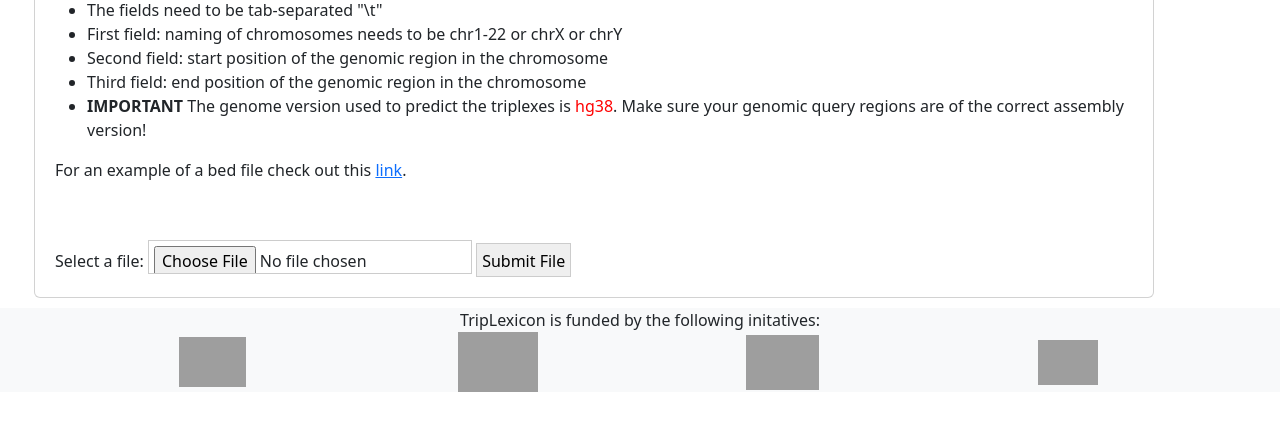
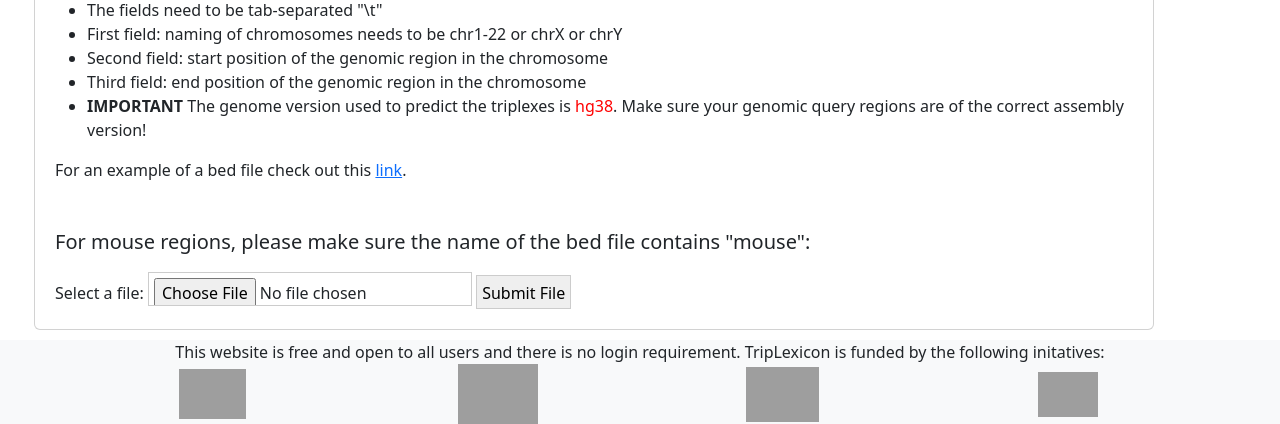
Before and after one commit to SchulzLab/TripLexicon, a Django app: page /search_gen_region_home in a window 1280 px wide. Shown: the part 672-1096 px from the top of the page. Before the commit the page ends 1064 px from the top, so only its background shows below. Run offline with Django 4.2, Linux system fonts and the light colour scheme; some libraries are stand-ins or nearby versions; grey boxes are pictures that could not be loaded.

Commit message:
footer update and region query mouse

```diff
--- a/TriplexDB/website/templates/TriplexDB/footer.html
+++ b/TriplexDB/website/templates/TriplexDB/footer.html
@@ -2,27 +2,32 @@
 
 <footer class="bg-body-tertiary text-center">
     <div class="container">
-        <div class="row"  style="text-align:center">
-		<div class="col-12" style="text-align:center font-size:small">
-            		TripLexicon is funded by the following initatives:
-       	    		</br>
-	 	</div>
-	 </div>
+        <div class="row" style="text-align:center">
+            <div class="col-12" style="text-align:center font-size:small">
+                This website is free and open to all users and there is no login requirement.
+                TripLexicon is funded by the following initatives:
+                </br>
+            </div>
+        </div>
         <div class="row">
             <div class="col-3">
-                <img class='img-fluid' src="{% static 'images/Logo-Goethe-University-Frankfurt-am-Main.svg' %}" style="width: auto; height: 50px;" alt='Triplex_schem'/>
+                <img class='img-fluid' src="{% static 'images/Logo-Goethe-University-Frankfurt-am-Main.svg' %}"
+                    style="width: auto; height: 50px;" alt='Triplex_schem' />
             </div>
 
             <div class="col-3">
-                <img class='img-fluid' src="{% static 'images/CPI_Logo_RGB_neu.svg' %}" style="width: auto; height: 60px;" alt='Triplex_schem'/>
+                <img class='img-fluid' src="{% static 'images/CPI_Logo_RGB_neu.svg' %}"
+                    style="width: auto; height: 60px;" alt='Triplex_schem' />
             </div>
 
             <div class="col-3">
-                <img class='img-fluid' src="{% static 'images/dzhk.png' %}" style="width: auto; height: 55px;" alt='Triplex_schem'/>
+                <img class='img-fluid' src="{% static 'images/dzhk.png' %}" style="width: auto; height: 55px;"
+                    alt='Triplex_schem' />
             </div>
 
             <div class="col-3">
-                <img class='img-fluid' src="{% static 'images/TRR267_darkred_nobg.png' %}" style="width: auto; height: 45px;" alt='Triplex_schem'/>
+                <img class='img-fluid' src="{% static 'images/TRR267_darkred_nobg.png' %}"
+                    style="width: auto; height: 45px;" alt='Triplex_schem' />
             </div>
         </div>
     </div>
--- a/TriplexDB/website/templates/TriplexDB/search_gen_region_home.html
+++ b/TriplexDB/website/templates/TriplexDB/search_gen_region_home.html
@@ -20,8 +20,10 @@
 	}
 
 	select::-ms-expand {
-    display: none; /* Remove default arrow in Internet Explorer 10 and 11 */
+		display: none;
+		/* Remove default arrow in Internet Explorer 10 and 11 */
 	}
+
 	/* Target Internet Explorer 9 to undo the custom arrow */
 	@media screen and (min-width:0\0) {
 		select {
@@ -30,7 +32,7 @@ select::-ms-expand {
 		}
 	}
 
-.input_region{
+	.input_region {
 		margin: 20px 25px 50px 0;
 		width: 300px;
 		/* padding: 5px 35px 5px 35px;*/
@@ -44,7 +46,7 @@ margin: 20px 25px 50px 0;
 
 
 
-.chr{
+	.chr {
 		margin: 20px 25px 50px 0;
 		/*padding: 5px 35px 5px 35px;*/
 		font-size: 16px;
@@ -55,7 +57,7 @@ margin: 20px 25px 50px 0;
   appearance: none;*/
 	}
 
-.col-11{
+	.col-11 {
 		display: flex !important;
 	}
 
@@ -67,10 +69,13 @@ margin: 20px 25px 50px 0;
 
 	/* Align species select in its own row */
 	.mb-3 {
-    margin-bottom: 20px; /* Adds spacing between rows */
+		margin-bottom: 20px;
+
+		/* Adds spacing between rows */
 		.form-container {
 			width: 100%;
-}}
+		}
+	}
 
 	/* Adjust column widths and input styling */
 	input {
@@ -102,7 +107,7 @@ button.search {
 						<option value="Human"> Human </option>
 						<option value="Mouse"> Mouse </option>
 					</select>
-			<br/>
+					<br />
 				</div>
 			</div>
 
@@ -120,19 +125,22 @@ button.search {
 
 				<div class="col-md-4">
 					<h4>Start position in chromosome:</h4>
-			<input type="text" class="form-control me-2 input_region" placeholder="Start position in chromosome" name="start" >
+					<input type="text" class="form-control me-2 input_region" placeholder="Start position in chromosome"
+						name="start">
 				</div>
 
 
 				<div class="col-md-4">
 					<h4>End position in chromosome:</h4>
-			<input type="text" class="form-control me-2 input_region" placeholder="End position in chromosome" name="end">
+					<input type="text" class="form-control me-2 input_region" placeholder="End position in chromosome"
+						name="end">
 				</div>
 			</div>
 
 			<div class="row h-100">
 				<div class="col-md-2">
-				<button class="btn d-flex search" style="color: white; background-color: #0c042e; border-color: white;"
+					<button class="btn d-flex search"
+						style="color: white; background-color: #0c042e; border-color: white;"
 						type="submit">Search</button>
 				</div>
 			</div>
@@ -148,15 +156,19 @@ button.search {
 					<li> First field: naming of chromosomes needs to be chr1-22 or chrX or chrY</li>
 					<li>Second field: start position of the genomic region in the chromosome</li>
 					<li>Third field: end position of the genomic region in the chromosome</li>
-			<li><strong>IMPORTANT</strong> The genome version used to predict the triplexes is <span style="color: red">hg38</span>. Make sure your genomic query regions are of the correct assembly version!</li>
+					<li><strong>IMPORTANT</strong> The genome version used to predict the triplexes is <span
+							style="color: red">hg38</span>. Make sure your genomic query regions are of the correct
+						assembly version!</li>
 				</ul>
-	  For an example of a bed file check out this <a href="https://github.com/ChrissiKalk97/Triplexicon/blob/main/TriplexDB/Test_bed_file_for_triplexaligner.bed">link</a>.
+				For an example of a bed file check out this <a
+					href="https://github.com/ChrissiKalk97/Triplexicon/blob/main/TriplexDB/Test_bed_file_for_triplexaligner.bed">link</a>.
 			</div>
 		</div>
 
 		<div class="row h-100 mt-5">
+			<h5>For mouse regions, please make sure the name of the bed file contains "mouse": </h5>
 			<div class="col-md">
-		<form method="post" enctype="multipart/form-data" action="{% url 'search_gen_region_results' %}" >
+				<form method="post" enctype="multipart/form-data" action="{% url 'search_gen_region_results' %}">
 					{% csrf_token %}
 					<label for="file">Select a file:</label>
 					<input type="file" accept=".bed" id="id_bed_file" name="bed_file">
--- a/TriplexDB/website/views.py
+++ b/TriplexDB/website/views.py
@@ -217,9 +217,13 @@ def search_transcript_values(request):
 
         if triplexes:
             nr_triplexes = len(triplexes)
-            # dna_id = [triplex['dnaid'] for triplex in triplexes]
+            if nr_triplexes > 10000:
+                 triplexes = triplexes[:10000]
+            dnaids = set([triplex['dnaid'] for triplex in triplexes])
+            dnas_targeted_by_trans = len(dnaids)
             dna_genes = [triplex['dnagenesymbol'] for triplex in triplexes]
-            dnas_targeted_by_trans = len(set(dna_genes))
+            if len(dna_genes) > 1000:
+                dna_genes = dna_genes[:1000]
 
             return render(
                 request,
@@ -335,11 +339,13 @@ def search_rna_symbol_values(request):
             )
 
             nr_triplexes = len(triplexes)
-            if nr_triplexes > 15000:
-                 triplexes = triplexes[:15000]
+            if nr_triplexes > 10000:
+                 triplexes = triplexes[:10000]
 
         if triplexes:
             dna_genes = [triplex['dnagenesymbol'] for triplex in triplexes]
+            if len(dna_genes) > 1000:
+                dna_genes = dna_genes[:1000]
             dnaids = set([triplex['dnaid'] for triplex in triplexes])
             dnas_targeted_by_trans = len(dnaids)
             return render(
@@ -747,8 +753,8 @@ def go_enrichment_results(request):
         mouse = request.POST.get('mouse')
         transcript = request.POST.get('transcript')
         go_genes = go_genes.split(',')
-        if len(go_genes) > 1000:
-            go_genes = go_genes[:1000]
+        #if len(go_genes) > 500:
+        #    go_genes = go_genes[:500]
         filename = f'{uuid.uuid4()}'
         filepath = os.path.join('media', 'temp_plots', filename)  #'media',
         if mouse == 'False':
@@ -756,6 +762,7 @@ def go_enrichment_results(request):
                 go_genes={'human': list(go_genes)}, out_tag=filepath
             )
             gprofiler_table = df['human']
+            mouse = False
         elif mouse == "True":
             df, filenames = go_enrichment(
                 go_genes={'mouse': list(go_genes)},
@@ -801,6 +808,9 @@ def go_enrichment_results(request):
                 'TriplexDB/go_enrichment.html',
                 {
                     'rna_symbol': rna_symbol,
+                    'transcript': transcript,
+                    'plot_paths': None,
+                    'mouse': None,
                     #'table_html': table_html,
                     #'MEDIA_URL': '/media/',
                 },
```
Also changed, not shown: TriplexDB/website/templates/TriplexDB/go_enrichment.html (+6 -1 lines). Lines whose indentation alone changed are shown as unchanged.
